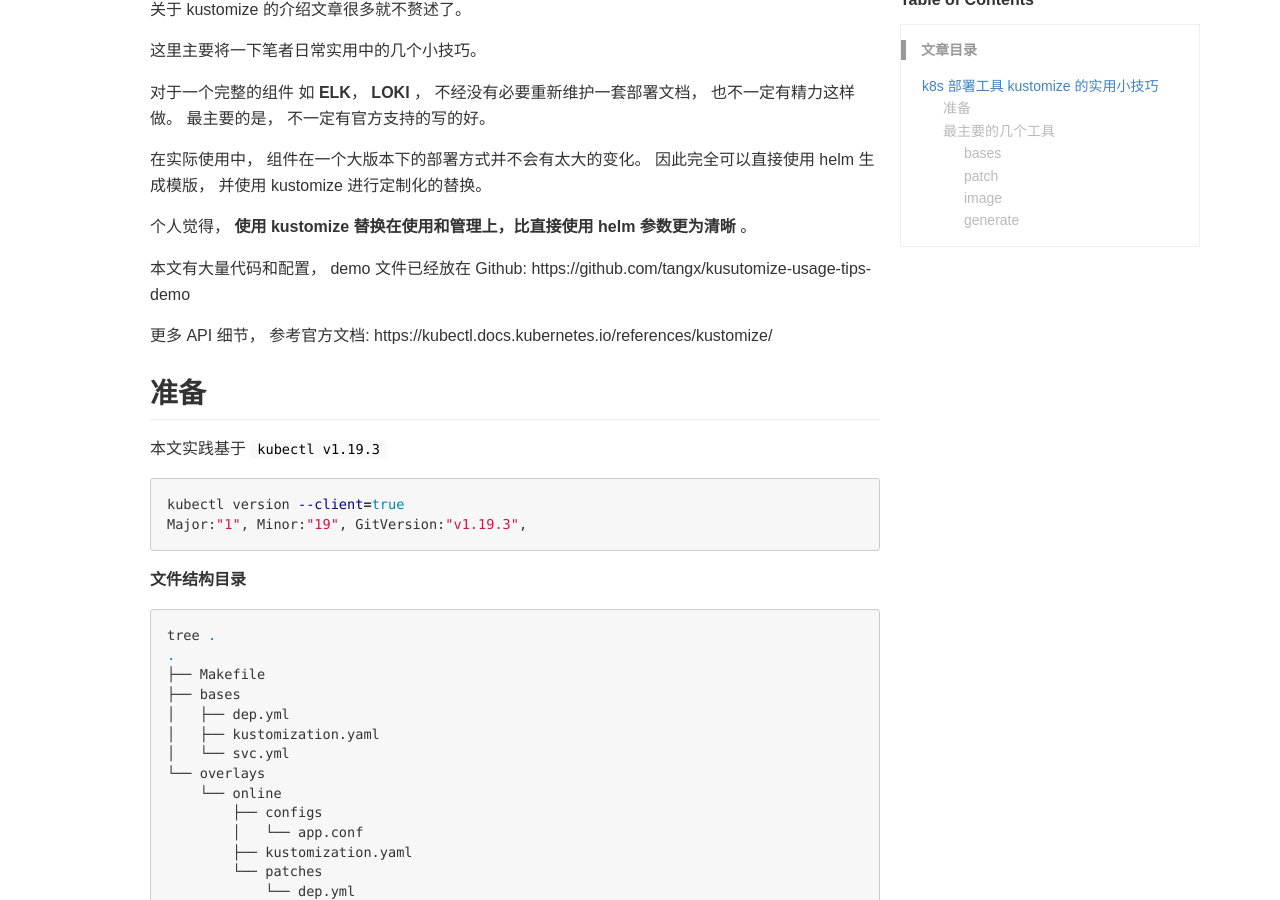
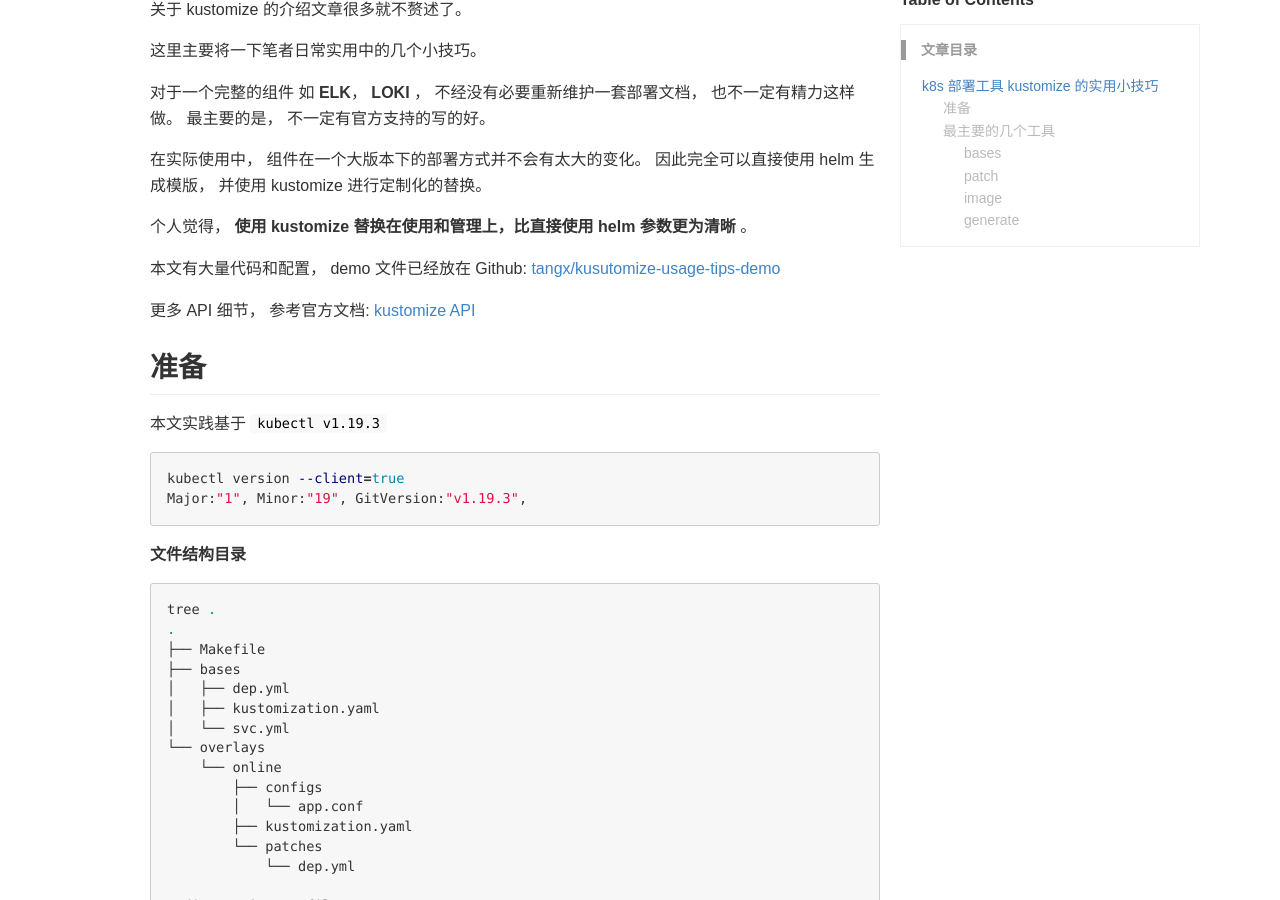
Before and after one commit to octowhale/octowhale.github.io, a Jekyll site: the page built from _posts/2020/2020-12-05-kusutomize-usage-tips.md, in a window 1280 px wide and 900 px high, scrolled down 336 px. Built offline with Jekyll 4.4.1, drawn with Linux system fonts in a browser that asks for light colours; comment, search, counter and statistics services are not loaded; some of the changed lines change nothing that is shown.

Commit message:
style: 使用 代码连接

```diff
--- a/_posts/2020/2020-12-05-kusutomize-usage-tips.md
+++ b/_posts/2020/2020-12-05-kusutomize-usage-tips.md
@@ -20,9 +20,9 @@
 
 个人觉得， **使用 kustomize 替换在使用和管理上，比直接使用 helm 参数更为清晰** 。
 
-本文有大量代码和配置， demo 文件已经放在 Github: https://github.com/tangx/kusutomize-usage-tips-demo
+本文有大量代码和配置， demo 文件已经放在 Github: [tangx/kusutomize-usage-tips-demo](https://github.com/tangx/kusutomize-usage-tips-demo)
 
-更多 API 细节， 参考官方文档: https://kubectl.docs.kubernetes.io/references/kustomize/
+更多 API 细节， 参考官方文档: [kustomize API](https://kubectl.docs.kubernetes.io/references/kustomize/)
 
 ## 准备
 
```
